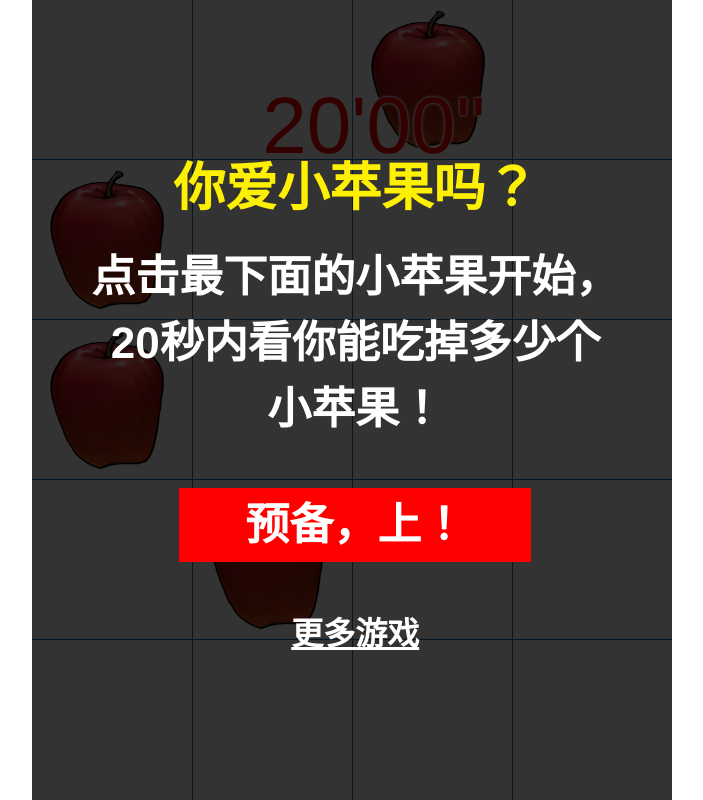
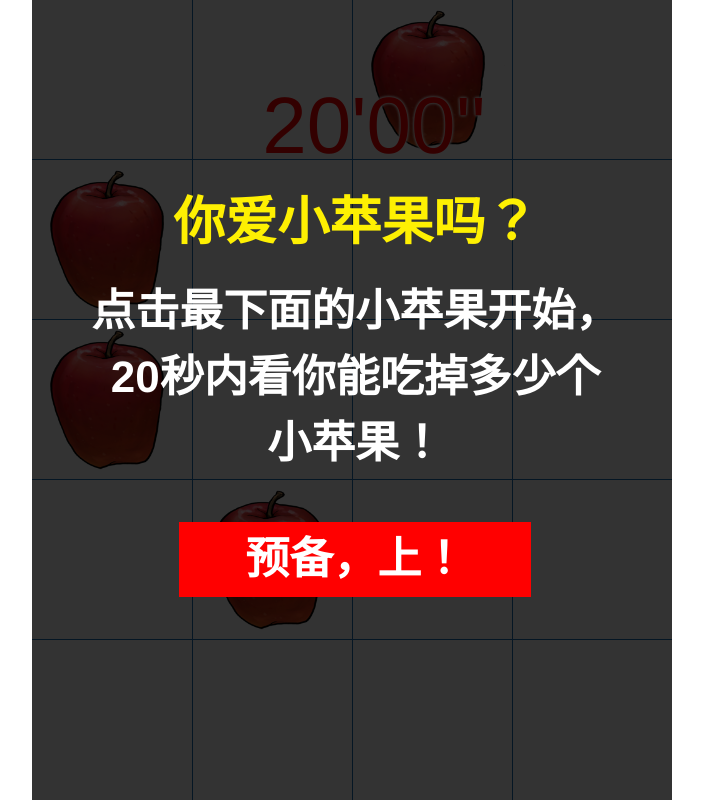
Before and after one commit to SphdiSan/nvoajge, a plain HTML site: page index.html in a window 1280 px wide. Shown: the whole page, without its empty margins (288-991 px from the left). Drawn offline with Linux system fonts and the light colour scheme; no server answers.

Commit message:
删除了更多游戏button

```diff
--- a/index.html
+++ b/index.html
@@ -528,7 +528,7 @@ display: none;
             </div>
             <br/>
             <div align="center" style="font-size:0.8em;">
-                <a class="btn BOX-S" align="center" style="color:white" href="https://itunes.apple.com/artist/appmosys/id898185915">更多游戏</a>
+<!--                <a class="btn BOX-S" align="center" style="color:white" href="https://itunes.apple.com/artist/appmosys/id898185915">更多游戏</a>-->
                 <br/>
 <!--                <a  class="btn BOX-S" align="center" style="color:white" href="http://m.w3cschool.cc">菜鸟教程</a>-->
             </div>
@@ -548,7 +548,7 @@ display: none;
                 <div id="ready-btn" class="btn loading" style="display:inline-block; margin:0 auto; width:8em; height:1.7em; line-height:1.7em; font-size:2.2em; color:#fff;"></div>
             <br/><br/><br/>
 
-            <div style="font-size:1.6em;"><a style="color:#fff" href="https://itunes.apple.com/artist/appmosys/id898185915">更多游戏</a></div></br>
+<!--            <div style="font-size:1.6em;"><a style="color:#fff" href="https://itunes.apple.com/artist/appmosys/id898185915">更多游戏</a></div></br>-->
 <!--                <div style="font-size:1.6em;"><a style="color:#fff" href="http://m.w3cschool.cc">菜鸟教程</a></div>-->
                 <br/>
             </div>
```
